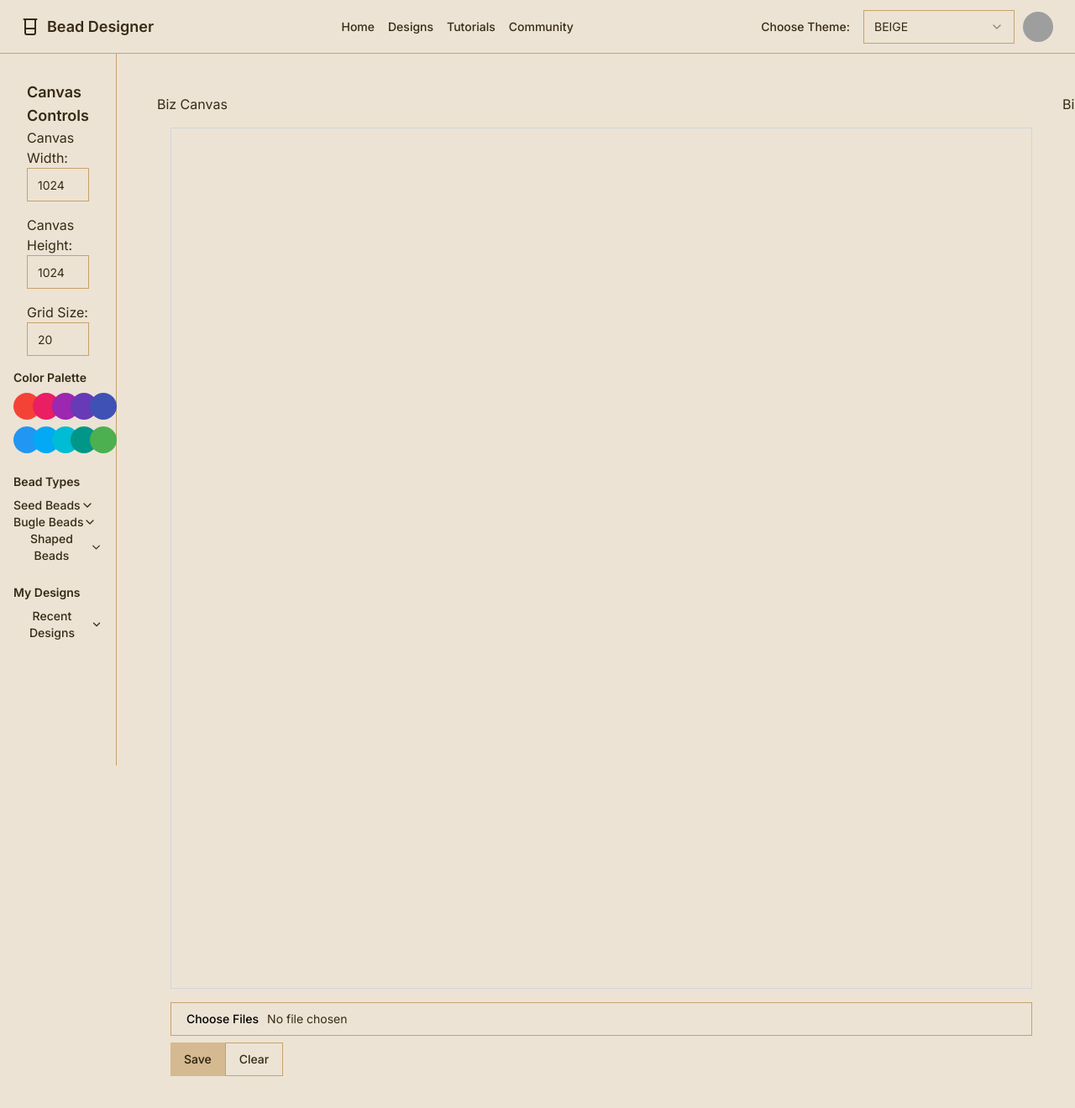
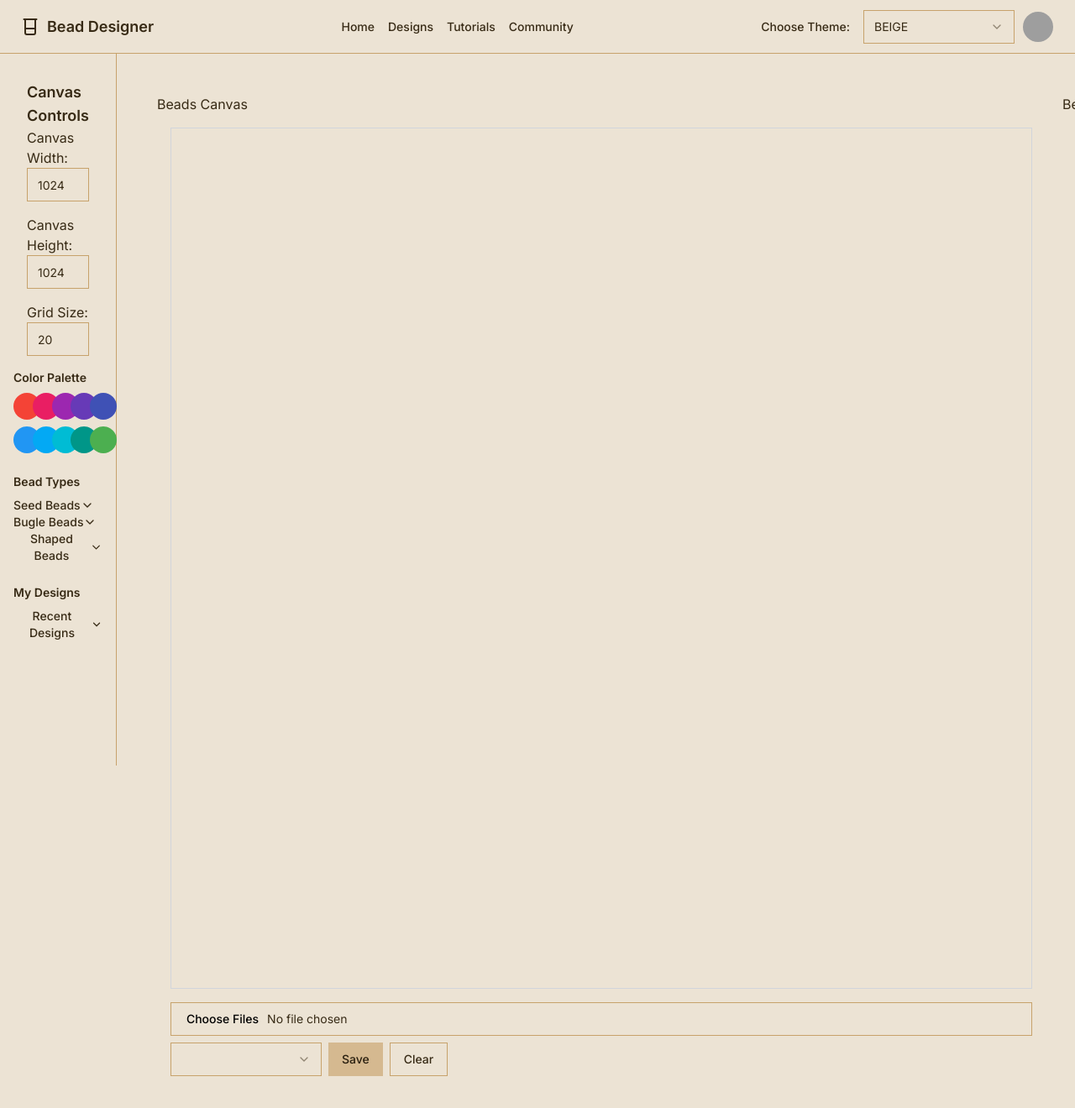
Before and after one commit to simjae/-beads, a Next.js app: page / in a window 1280 px wide. Shown: the top 1320 px of the page at 84% size. Built offline with nearby package versions, Linux system fonts and the light colour scheme; grey boxes are pictures that could not be loaded.

Commit message:
feat: 🎸 픽셀사이즈 고정상태

```diff
--- a/src/components/Beads/BeadsCanvas.tsx
+++ b/src/components/Beads/BeadsCanvas.tsx
@@ -2,13 +2,21 @@
 
 import { useCanvas } from "@src/hooks/useCanvas";
 import { useCanvasStore } from "@src/stores/useCanvasStore";
-import React, { useRef, useEffect } from "react";
+import React, { useRef, useEffect, useState } from "react";
 import { Input } from "@components/Shadcn/input";
 import { Button } from "@components/Shadcn/button";
-const BizCanvas: React.FC = () => {
+import {
+  Select,
+  SelectTrigger,
+  SelectContent,
+  SelectItem,
+  SelectValue,
+} from "@components/Shadcn/select";
+
+const BeadsCanvas: React.FC = () => {
   const canvasRef = useRef<HTMLCanvasElement>(null);
-  const { canvasWidth, canvasHeight, addImage, clearImages } = useCanvasStore();
-
+  const { canvasWidth, canvasHeight, addImage, clearImages, setPixelCount } =
+    useCanvasStore();
   const {
     drawCanvas,
     handleMouseDown,
@@ -16,6 +24,8 @@ const BizCanvas: React.FC = () => {
     handleMouseUp,
     pixelateImage,
   } = useCanvas(canvasRef);
+
+  const [selectedPixelCount, setSelectedPixelCount] = useState(100); // Default pixel count
 
   const handleImageUpload = (event: React.ChangeEvent<HTMLInputElement>) => {
     const files = event.target.files;
@@ -49,12 +59,17 @@ const BizCanvas: React.FC = () => {
   };
 
   const handleSave = () => {
-    pixelateImage();
+    setPixelCount(selectedPixelCount); // Update pixel count in store
+    pixelateImage(); // Apply pixelation with the selected pixel count
   };
 
   const handleClear = () => {
     clearImages();
     drawCanvas();
+  };
+
+  const handlePixelCountChange = (value: string) => {
+    setSelectedPixelCount(parseInt(value, 10));
   };
 
   useEffect(() => {
@@ -79,13 +94,29 @@ const BizCanvas: React.FC = () => {
           accept="image/*"
           onChange={handleImageUpload}
         />
-        <Button onClick={handleSave}>Save</Button>
-        <Button variant="outline" onClick={handleClear}>
-          Clear
-        </Button>
+        <div className="flex items-center space-x-2">
+          <Select
+            value={selectedPixelCount.toString()}
+            onValueChange={handlePixelCountChange}
+          >
+            <SelectTrigger className="w-[180px]">
+              <SelectValue placeholder="Select pixel count" />
+            </SelectTrigger>
+            <SelectContent>
+              <SelectItem value="5">5 피스</SelectItem>
+              <SelectItem value="10">200 피스</SelectItem>
+              <SelectItem value="20">3000 피스</SelectItem>
+              <SelectItem value="30">10000 피스</SelectItem>
+            </SelectContent>
+          </Select>
+          <Button onClick={handleSave}>Save</Button>
+          <Button variant="outline" onClick={handleClear}>
+            Clear
+          </Button>
+        </div>
       </div>
     </div>
   );
 };
 
-export default BizCanvas;
+export default BeadsCanvas;
--- a/src/components/Beads/BeadsContainer.tsx
+++ b/src/components/Beads/BeadsContainer.tsx
@@ -1,20 +1,20 @@
 import React from "react";
-import BizCanvas from "./BeadsCanvas";
-import BizPreview from "./BeadsPreview";
+import BeadsCanvas from "./BeadsCanvas";
+import BeadsPreview from "./BeadsPreview";
 
-const BizContainer: React.FC = () => {
+const BeadsContainer: React.FC = () => {
   return (
     <div style={{ display: "flex", flexDirection: "row", gap: "20px" }}>
       <div style={{ flex: 1 }}>
-        <h2>Biz Canvas</h2>
-        <BizCanvas />
+        <h2>Beads Canvas</h2>
+        <BeadsCanvas />
       </div>
       <div style={{ flex: 1 }}>
-        <h2>Biz Preview</h2>
-        <BizPreview />
+        <h2>Beads Preview</h2>
+        <BeadsPreview />
       </div>
     </div>
   );
 };
 
-export default BizContainer;
+export default BeadsContainer;
--- a/src/components/Beads/BeadsPreview.tsx
+++ b/src/components/Beads/BeadsPreview.tsx
@@ -2,7 +2,7 @@
 import { usePreviewStore } from "@src/stores/useCanvasStore";
 import React, { useEffect, useRef } from "react";
 
-const BizPreview: React.FC = () => {
+const BeadsPreview: React.FC = () => {
   const { pixelatedData } = usePreviewStore();
   const previewRef = useRef<HTMLCanvasElement>(null);
 
@@ -33,4 +33,4 @@ const BizPreview: React.FC = () => {
   );
 };
 
-export default BizPreview;
+export default BeadsPreview;
--- a/src/hooks/useCanvas.ts
+++ b/src/hooks/useCanvas.ts
@@ -64,7 +64,6 @@ export const useCanvas = (canvasRef: React.RefObject<HTMLCanvasElement>) => {
       const image = new Image();
       image.src = img.src;
 
-      // Load image and draw it when it's fully loaded
       image.onload = () => {
         offscreenContext.globalAlpha = imageOpacity;
         offscreenContext.drawImage(image, img.x, img.y, img.width, img.height);
@@ -84,13 +83,8 @@ export const useCanvas = (canvasRef: React.RefObject<HTMLCanvasElement>) => {
           });
         }
 
-        // Once the offscreen drawing is done, draw it to the main canvas
         context.clearRect(0, 0, canvas.width, canvas.height);
         context.drawImage(offscreenCanvas, 0, 0);
-      };
-
-      image.onerror = () => {
-        console.error(`Failed to load image: ${img.src}`);
       };
     });
   }, [images, gridSize, gridColor, imageOpacity, drawGrid, canvasRef]);
@@ -209,15 +203,17 @@ export const useCanvas = (canvasRef: React.RefObject<HTMLCanvasElement>) => {
     const imageData = context.getImageData(0, 0, canvas.width, canvas.height);
     const data = imageData.data;
 
-    for (let y = 0; y < canvas.height; y += gridSize) {
-      for (let x = 0; x < canvas.width; x += gridSize) {
+    const pixelSize = 20; // 고정된 블록 크기
+
+    for (let y = 0; y < canvas.height; y += pixelSize) {
+      for (let x = 0; x < canvas.width; x += pixelSize) {
         let r = 0,
           g = 0,
           b = 0,
           count = 0;
 
-        for (let yy = 0; yy < gridSize; yy++) {
-          for (let xx = 0; xx < gridSize; xx++) {
+        for (let yy = 0; yy < pixelSize; yy++) {
+          for (let xx = 0; xx < pixelSize; xx++) {
             const pixelIndex = ((y + yy) * canvas.width + (x + xx)) * 4;
             if (pixelIndex < data.length) {
               r += data[pixelIndex];
@@ -233,12 +229,12 @@ export const useCanvas = (canvasRef: React.RefObject<HTMLCanvasElement>) => {
         b = Math.floor(b / count);
 
         context.fillStyle = `rgb(${r},${g},${b})`;
-        context.fillRect(x, y, gridSize, gridSize);
+        context.fillRect(x, y, pixelSize, pixelSize);
       }
     }
 
     setPixelatedData(canvas);
-  }, [canvasWidth, canvasHeight, gridSize, canvasRef, setPixelatedData]);
+  }, [canvasWidth, canvasHeight, canvasRef, setPixelatedData]);
 
   return {
     drawCanvas,
--- a/src/stores/useCanvasStore.ts
+++ b/src/stores/useCanvasStore.ts
@@ -17,6 +17,7 @@ interface CanvasState {
   gridSize: number;
   gridColor: string;
   imageOpacity: number;
+  pixelCount: number; // 추가된 상태
   addImage: (image: ImageState) => void;
   updateImage: (id: number, updatedImage: Partial<ImageState>) => void;
   selectImage: (id: number) => void;
@@ -25,6 +26,7 @@ interface CanvasState {
   updateGridSize: (size: number) => void;
   updateGridColor: (color: string) => void;
   updateImageOpacity: (opacity: number) => void;
+  setPixelCount: (count: number) => void; // 추가된 메소드
 }
 
 export const useCanvasStore = create<CanvasState>((set) => ({
@@ -34,6 +36,7 @@ export const useCanvasStore = create<CanvasState>((set) => ({
   gridSize: 20,
   gridColor: "#ddd",
   imageOpacity: 1,
+  pixelCount: 100, // 기본값을 100피스로 설정
   addImage: (image) => set((state) => ({ images: [...state.images, image] })),
   updateImage: (id, updatedImage) =>
     set((state) => ({
@@ -55,6 +58,7 @@ export const useCanvasStore = create<CanvasState>((set) => ({
   updateGridSize: (size) => set({ gridSize: size }),
   updateGridColor: (color) => set({ gridColor: color }),
   updateImageOpacity: (opacity) => set({ imageOpacity: opacity }),
+  setPixelCount: (count) => set({ pixelCount: count }), // 추가된 상태 업데이트 메소드
 }));
 
 interface PreviewState {
```
